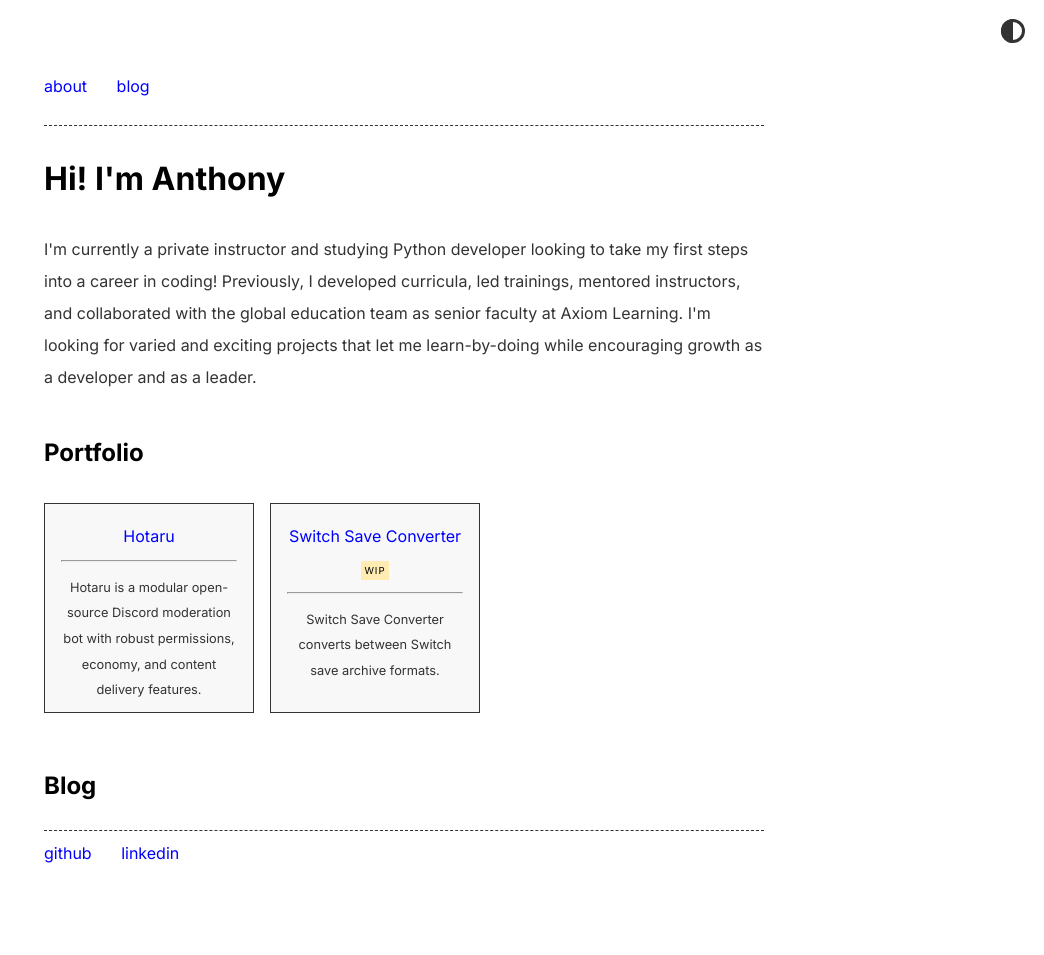
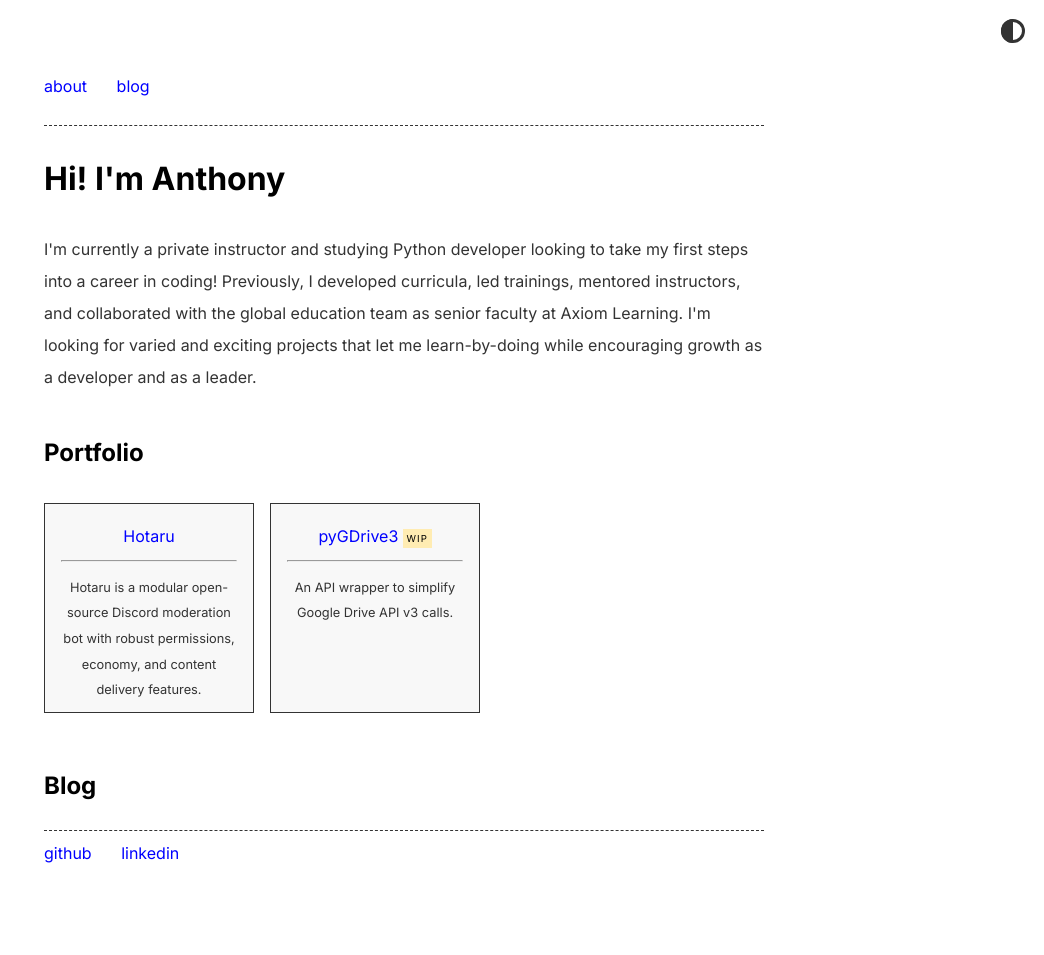
Before and after one commit to anthonyashco/anthonyashco.github.io, a Jekyll site: the page built from index.md, in a window 1280 px wide. Shown: the whole page, without its empty margins (236-1280 px from the left). Built offline with Jekyll 4.4.1, drawn with Linux system fonts in a browser that asks for light colours; comment, search, counter and statistics services are not loaded.

Commit message:
Replace save converter with pygdrive3.

```diff
--- a/_data/home.yml
+++ b/_data/home.yml
@@ -10,9 +10,9 @@ project_entries:
     url: https://gitlab.com/Kokonoe/hotaru
     desc: Hotaru is a modular open-source Discord moderation bot with robust permissions, economy, and content delivery features.
 
-  - title: Switch Save Converter
-    url: https://github.com/anthonyashco/switch-save-converter
-    desc: Switch Save Converter converts between Switch save archive formats.
+  - title: pyGDrive3
+    url: https://github.com/anthonyashco/pygdrive3
+    desc: An API wrapper to simplify Google Drive API v3 calls.
     highlight: WIP
 
 old_project_entries:
```
